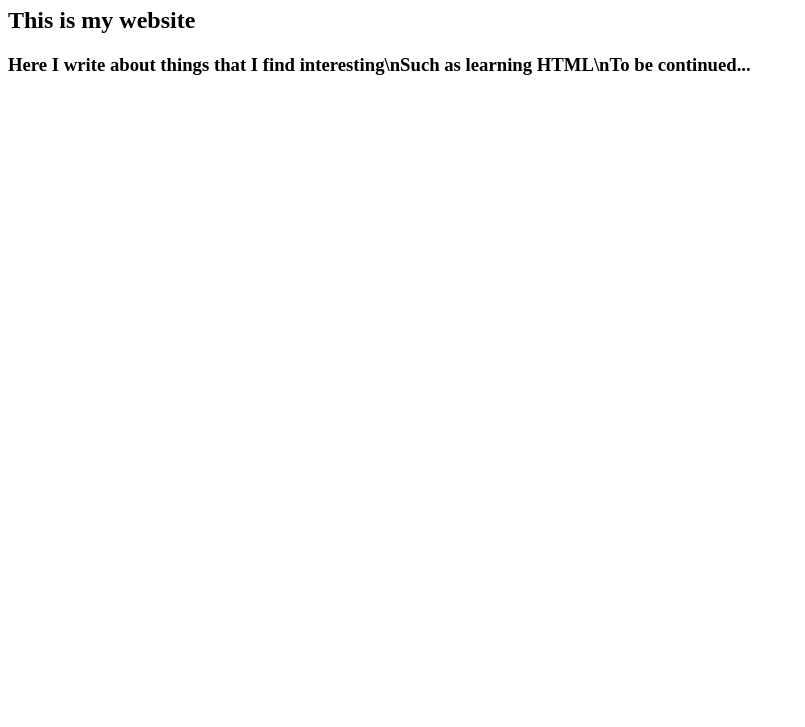
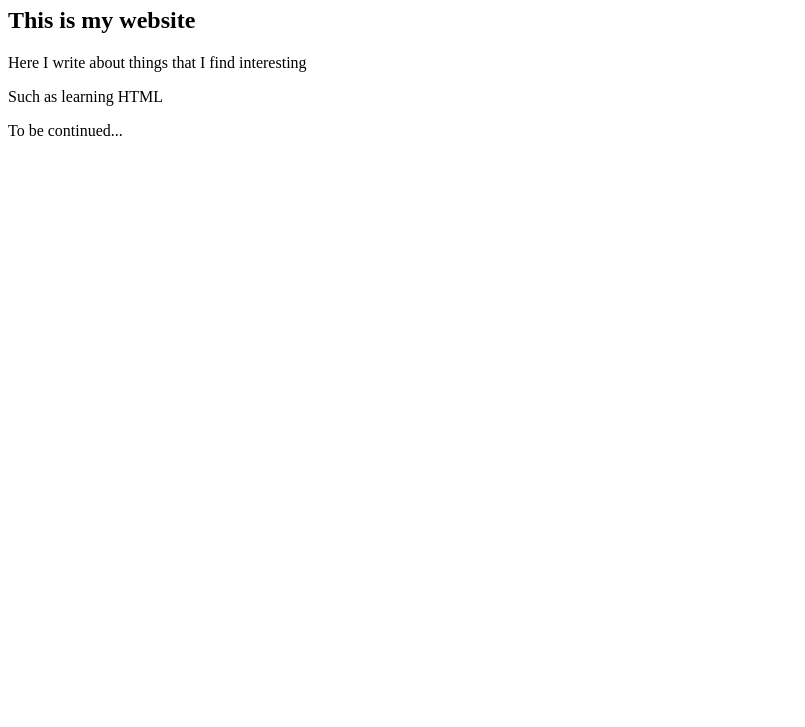
Before and after one commit to songxingchang/lapio-website, a plain HTML site: page index.html in a window 1280 px wide. Shown: the part 73-800 px from the top of the page, without its empty margins (0-805 px from the left). Drawn offline with Linux system fonts and the light colour scheme.

Commit message:
Part 3, add second exercise

```diff
--- a/index.html
+++ b/index.html
@@ -11,7 +11,9 @@
   <!--Do the exercises here-->
   <h1>Hello</h1>
   <h2>This is my website</h2>
-  <h3>Here I write about things that I find interesting\nSuch as learning HTML\nTo be continued...</h3>
+  <p>Here I write about things that I find interesting</p>
+  <p>Such as learning HTML</p>
+  <p>To be continued...</p>
 </body>
 
 </html>
```
